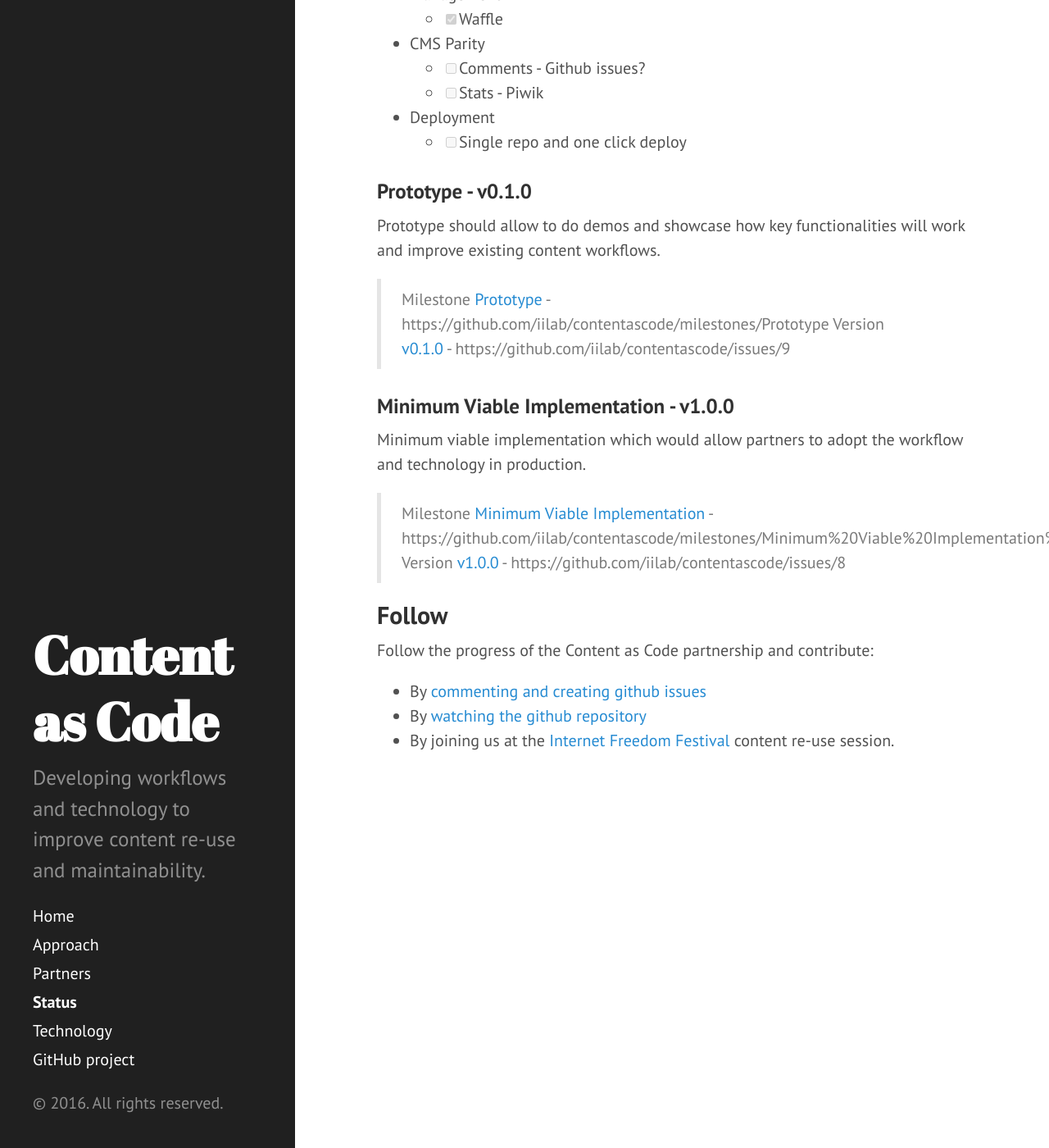
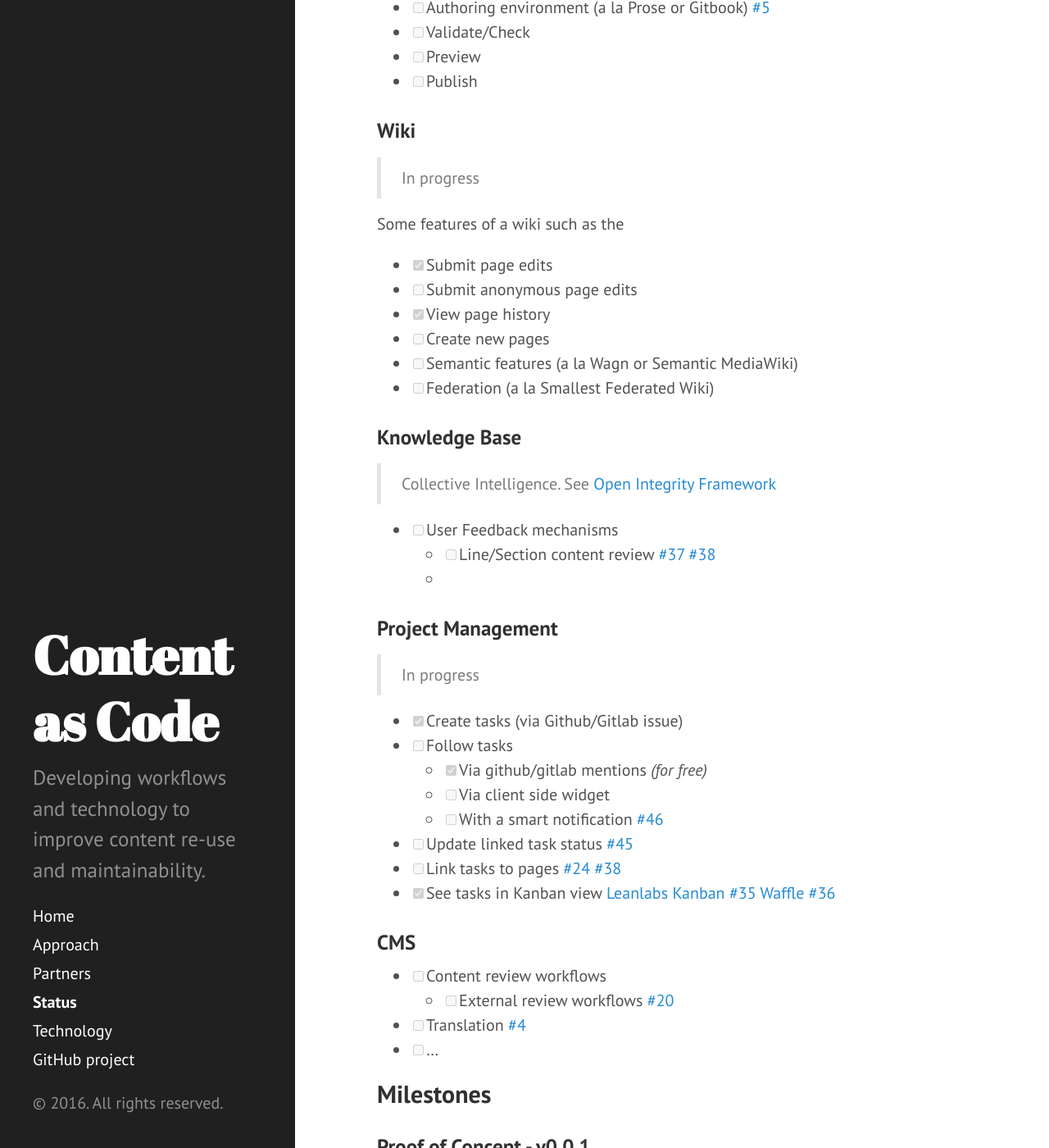
Before and after one commit to iilab/contentascode, a Jekyll site: the page built from status.md, in a window 1280 px wide and 1400 px high, scrolled down 3796 px. Shown: the whole window at 82% size. Built offline with Jekyll 4.4.1, drawn with Linux system fonts in a browser that asks for light colours; some of the changed text lies outside the part shown.

Commit message:
Update of status page with parity goals and toc. #33

```diff
--- a/status.md
+++ b/status.md
@@ -10,6 +10,25 @@
 > [Contribute your ideas and follow the discussion about the choice of authoring environment #5](https://github.com/iilab/contentascode/issues/5)
 
 > [Help develop the proof of concept #7](https://github.com/iilab/contentascode/issues/7)
+
+<!-- MarkdownTOC -->
+
+- [Strategies](#strategies)
+- [Implementations](#implementations)
+- [Roadmap](#roadmap)
+    - [Blog](#blog)
+    - [Wiki](#wiki)
+    - [Knowledge Base](#knowledge-base)
+    - [Project Management](#project-management)
+    - [CMS](#cms)
+- [Milestones](#milestones)
+    - [Proof of Concept - v0.0.1](#proof-of-concept---v001)
+    - [Prototype - v0.1.0](#prototype---v010)
+    - [Minimum Viable Implementation - v1.0.0](#minimum-viable-implementation---v100)
+- [Follow](#follow)
+
+<!-- /MarkdownTOC -->
+
 
 ## Strategies
 
@@ -66,6 +85,57 @@
 
 * TOC
 {:toc}
+
+
+### Blog
+> In progress
+
+ - [x] Initialise an empty project (`docsmith init metalsmith` (default) or `docsmith init jekyll`)
+ - [ ] Assist in creating posts (a la Octopress or Docpad)
+ - [ ] Authoring environment (a la Prose or Gitbook) [#5](https://github.com/iilab/contentascode/issues/5)
+ - [ ] Validate/Check
+ - [ ] Preview
+ - [ ] Publish
+
+### Wiki
+> In progress
+
+Some features of a wiki such as the
+ - [x] Submit page edits
+ - [ ] Submit anonymous page edits
+ - [x] View page history
+ - [ ] Create new pages
+ - [ ] Semantic features (a la Wagn or Semantic MediaWiki)
+ - [ ] Federation (a la Smallest Federated Wiki)
+
+### Knowledge Base
+> Collective Intelligence. See [Open Integrity Framework](https://code.iilab.org/openintegrity/framework)
+
+ - [ ] User Feedback mechanisms
+     - [ ] Line/Section content review [#37](https://github.com/iilab/contentascode/issues/37) [#38](https://github.com/iilab/contentascode/issues/38)
+     -
+
+### Project Management
+> In progress
+
+ - [x] Create tasks (via Github/Gitlab issue)
+ - [ ] Follow tasks
+     - [x] Via github/gitlab mentions *(for free)*
+     - [ ] Via client side widget
+     - [ ] With a smart notification [#46](https://github.com/iilab/contentascode/issues/46)
+ - [ ] Update linked task status [#45](https://github.com/iilab/contentascode/issues/45)
+ - [ ] Link tasks to pages [#24](https://github.com/iilab/contentascode/issues/37) [#38](https://github.com/iilab/contentascode/issues/24)
+ - [x] See tasks in Kanban view [Leanlabs Kanban #35](https://github.com/iilab/contentascode/issues/35) [Waffle #36](https://github.com/iilab/contentascode/issues/36)
+
+### CMS
+
+ - [ ] Content review workflows
+    - [ ] External review workflows [#20](https://github.com/iilab/contentascode/issues/20)
+ - [ ] Translation [#4](https://github.com/iilab/contentascode/issues/4)
+ - [ ] ...
+
+
+## Milestones
 
 ### Proof of Concept - v0.0.1
 
```
Also changed, not shown: technology/applications.md (added, +54 -0 lines).
